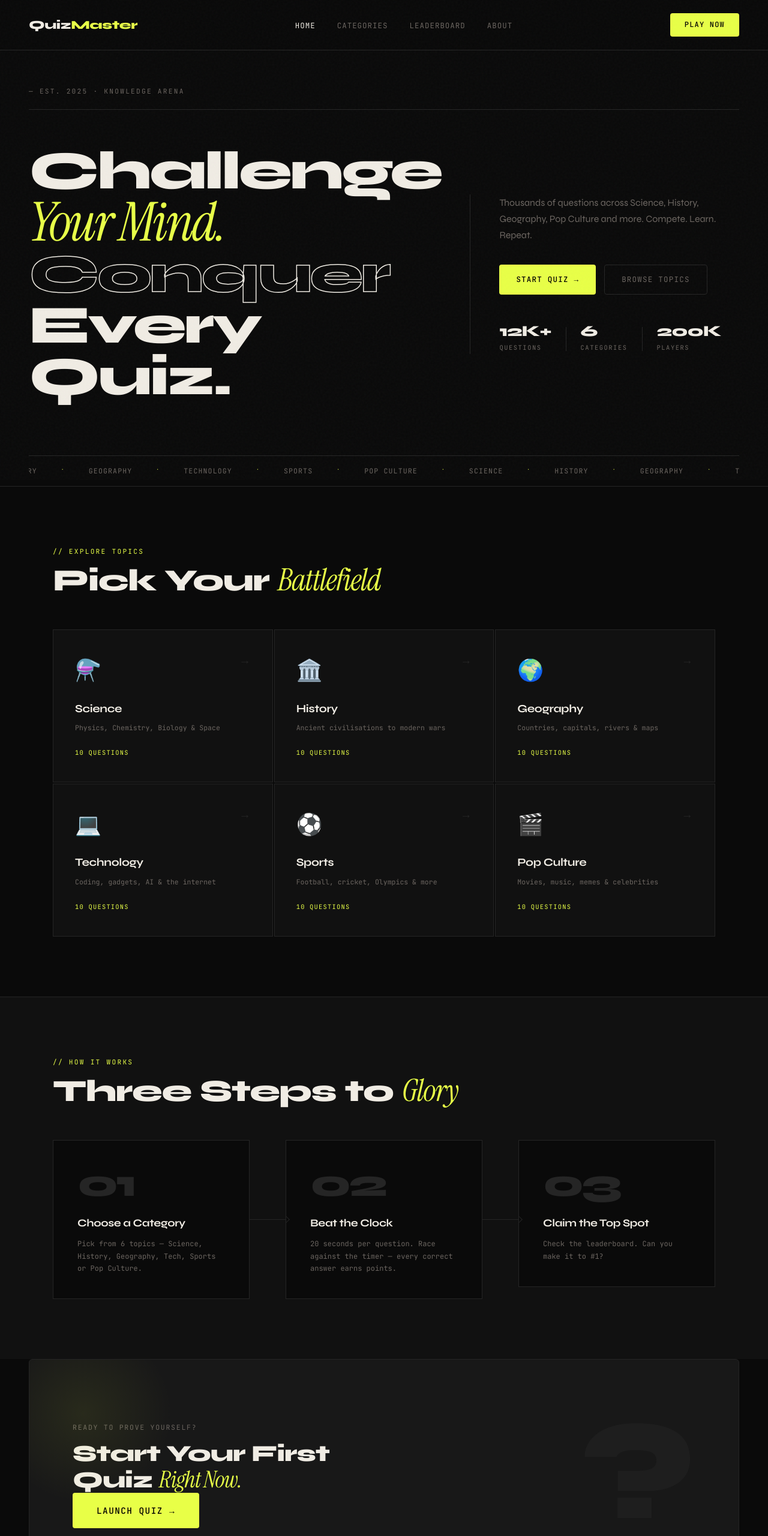
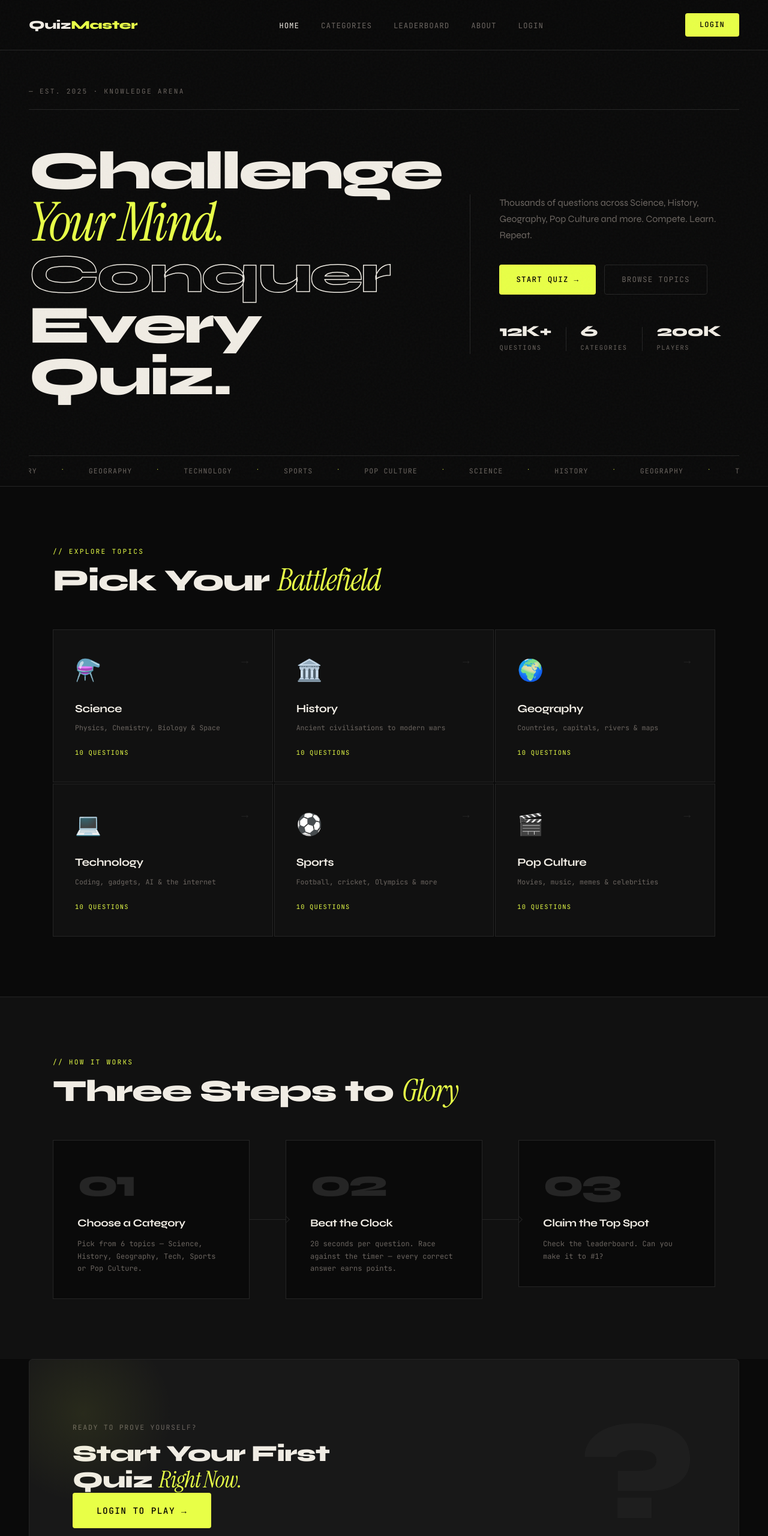
Before and after one commit to antimkadyan6/eveluation, a plain HTML site: page index.html in a window 1280 px wide. Shown: the top 2560 px of the page at 60% size. Drawn offline with Linux system fonts and the light colour scheme.

Commit message:
Update index.html

```diff
--- a/index.html
+++ b/index.html
@@ -22,8 +22,9 @@
     <li><a href="categories.html">Categories</a></li>
     <li><a href="leaderboard.html">Leaderboard</a></li>
     <li><a href="about.html">About</a></li>
+    <li><a href="login.html">Login</a></li>
   </ul>
-  <a href="quiz.html" class="nav-cta">Play Now</a>
+  <a href="login.html" class="nav-cta">Login</a>
 </nav>
 
 <!-- ░░ HERO ░░ -->
@@ -43,7 +44,7 @@
       Pop Culture and more. Compete. Learn. Repeat.
     </p>
     <div class="hero-actions">
-      <a href="quiz.html"       class="btn btn-primary">Start Quiz →</a>
+      <a href="login.html" class="btn btn-primary">Start Quiz →</a>
       <a href="categories.html" class="btn btn-ghost">Browse Topics</a>
     </div>
     <div class="hero-stats">
@@ -89,17 +90,17 @@
       <h2 class="section-title">Pick Your <em>Battlefield</em></h2>
     </div>
     <div class="cat-grid">
-      <a href="quiz.html?cat=science"    class="cat-card" style="--cc:#3a8fff">
+      <a href="quiz.html?cat=science" class="cat-card" style="--cc:#3a8fff">
         <div class="cat-icon">⚗️</div><h3>Science</h3>
         <p>Physics, Chemistry, Biology &amp; Space</p>
         <span class="cat-count">10 Questions</span><div class="cat-arrow">→</div>
       </a>
-      <a href="quiz.html?cat=history"    class="cat-card" style="--cc:#ff5c3a">
+      <a href="quiz.html?cat=history" class="cat-card" style="--cc:#ff5c3a">
         <div class="cat-icon">🏛️</div><h3>History</h3>
         <p>Ancient civilisations to modern wars</p>
         <span class="cat-count">10 Questions</span><div class="cat-arrow">→</div>
       </a>
-      <a href="quiz.html?cat=geography"  class="cat-card" style="--cc:#4cde7f">
+      <a href="quiz.html?cat=geography" class="cat-card" style="--cc:#4cde7f">
         <div class="cat-icon">🌍</div><h3>Geography</h3>
         <p>Countries, capitals, rivers &amp; maps</p>
         <span class="cat-count">10 Questions</span><div class="cat-arrow">→</div>
@@ -109,7 +110,7 @@
         <p>Coding, gadgets, AI &amp; the internet</p>
         <span class="cat-count">10 Questions</span><div class="cat-arrow">→</div>
       </a>
-      <a href="quiz.html?cat=sports"     class="cat-card" style="--cc:#ff3a7a">
+      <a href="quiz.html?cat=sports" class="cat-card" style="--cc:#ff3a7a">
         <div class="cat-icon">⚽</div><h3>Sports</h3>
         <p>Football, cricket, Olympics &amp; more</p>
         <span class="cat-count">10 Questions</span><div class="cat-arrow">→</div>
@@ -157,7 +158,7 @@
   <div class="cta-inner">
     <p class="cta-sub">Ready to prove yourself?</p>
     <h2 class="cta-title">Start Your First Quiz <em>Right Now.</em></h2>
-    <a href="quiz.html" class="btn btn-primary btn-large">Launch Quiz →</a>
+    <a href="login.html" class="btn btn-primary btn-large">Login to Play →</a>
   </div>
   <div class="cta-deco">?</div>
 </section>
```
